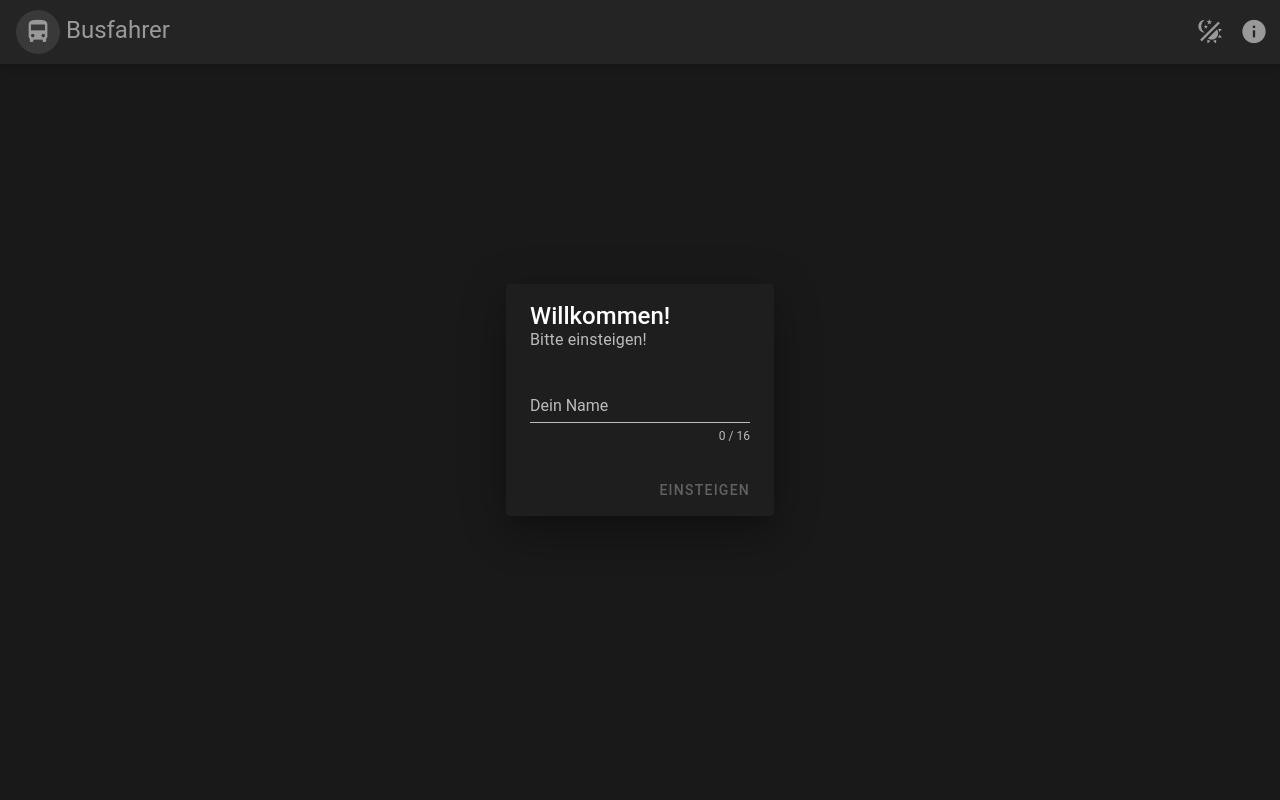
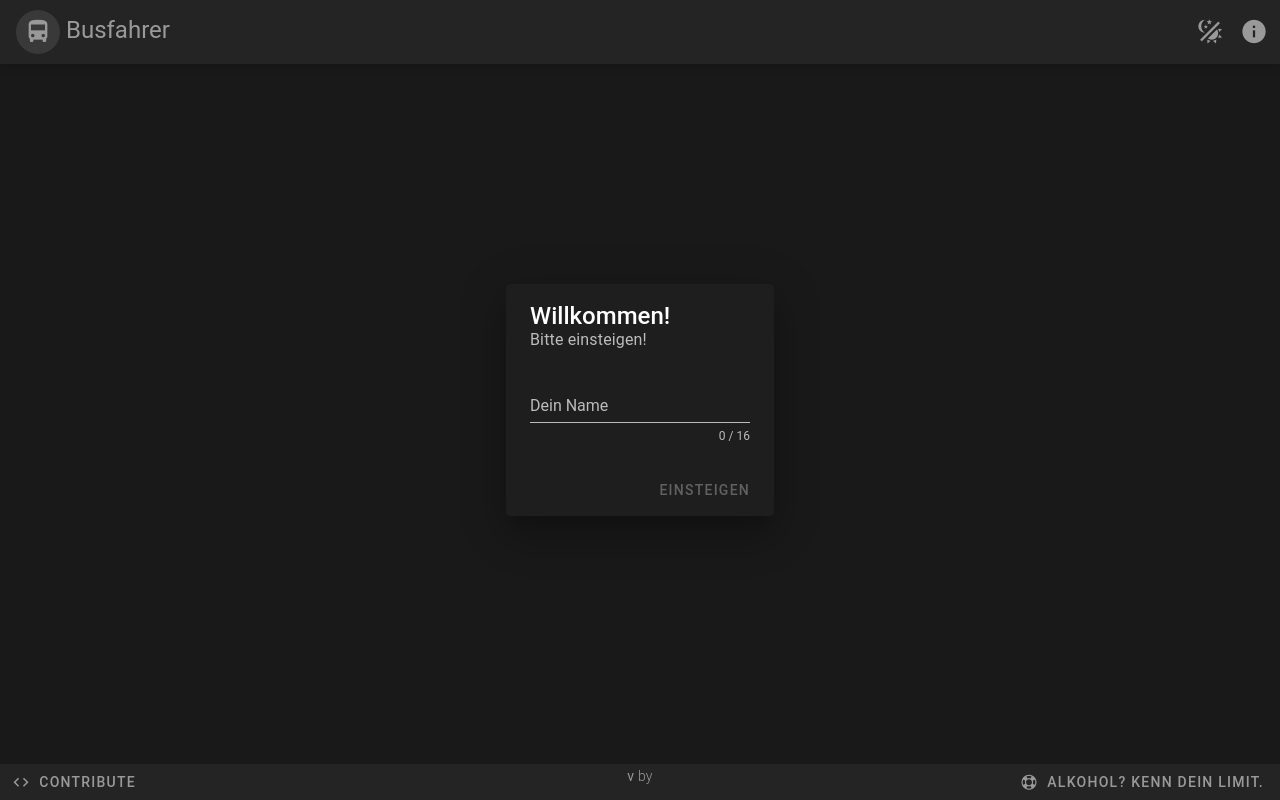
Before and after one commit to lfeigl/busfahrer, a Vue app: page / in a window 1280 px wide. Built offline with nearby package versions, Linux system fonts and the light colour scheme; a small style sheet from the web is missing; what vue-socket.io-extended would draw is missing.

Commit message:
Add Footer.vue

```diff
--- a/src/App.vue
+++ b/src/App.vue
@@ -6,6 +6,8 @@
       <WelcomeDialog/>
       <router-view v-if="playerName"/>
     </v-main>
+
+    <Footer/>
   </v-app>
 </template>
 
@@ -14,12 +16,14 @@ import Vue from 'vue';
 import vuex from 'vuex';
 import AppBar from '@/components/common/AppBar.vue';
 import WelcomeDialog from '@/components/common/WelcomeDialog.vue';
+import Footer from '@/components/common/Footer.vue';
 
 export default Vue.extend({
   name: 'App',
   components: {
     AppBar,
     WelcomeDialog,
+    Footer,
   },
   computed: {
     ...vuex.mapState([
--- /dev/null
+++ b/src/components/common/Footer.vue
@@ -0,0 +1,68 @@
+<template>
+  <v-footer padless>
+    <v-row no-gutters>
+      <v-col
+        cols="4"
+        class="text-left"
+      >
+        <v-btn
+          text
+          :href="busfahrerApp.homepage"
+          target="_blank"
+        >
+          <v-icon left>mdi-code-tags</v-icon>
+          Contribute
+        </v-btn>
+      </v-col>
+
+      <v-col
+        cols="4"
+        class="text-center"
+      >
+        <span class="font-weight-light body-2">
+          <strong>{{ busfahrerApp.name }} v{{ busfahrerApp.version }}</strong>
+          by {{ busfahrerApp.author }}
+        </span>
+      </v-col>
+
+      <v-col
+        cols="4"
+        class="text-right"
+      >
+        <v-btn
+          text
+          :href="aidPage"
+          target="_blank"
+        >
+          <v-icon left>mdi-lifebuoy</v-icon>
+          Alkohol? Kenn dein Limit.
+        </v-btn>
+      </v-col>
+    </v-row>
+  </v-footer>
+</template>
+
+<script lang="ts">
+import Vue from 'vue';
+import vuex from 'vuex';
+
+export default Vue.extend({
+  name: 'Footer',
+  computed: {
+    ...vuex.mapState([
+      'busfahrerApp',
+    ]),
+  },
+  data() {
+    return {
+      aidPage: 'https://www.kenn-dein-limit.de',
+    };
+  },
+});
+</script>
+
+<style scoped>
+.text-center {
+  padding-top: 6px;
+}
+</style>
```
